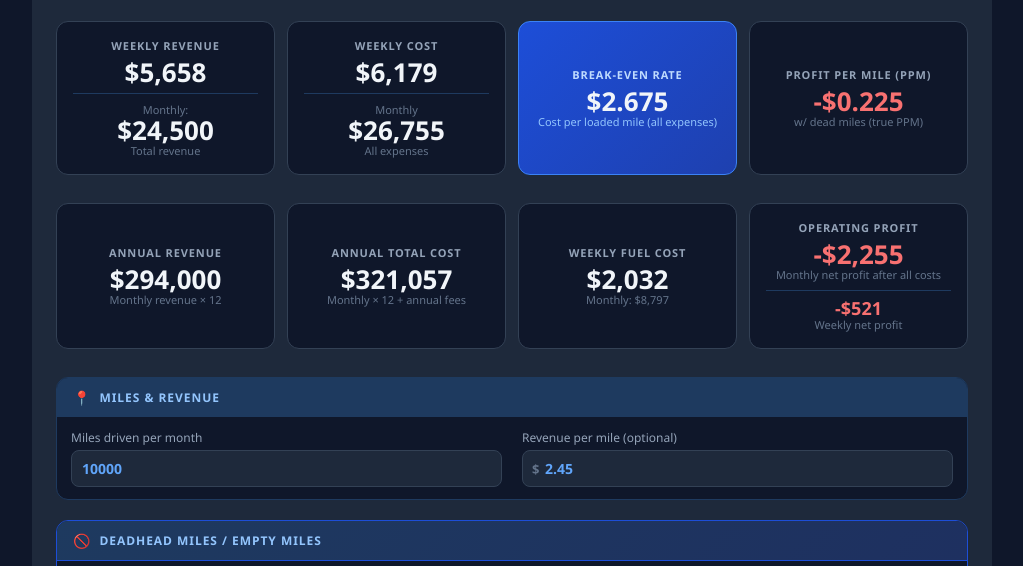
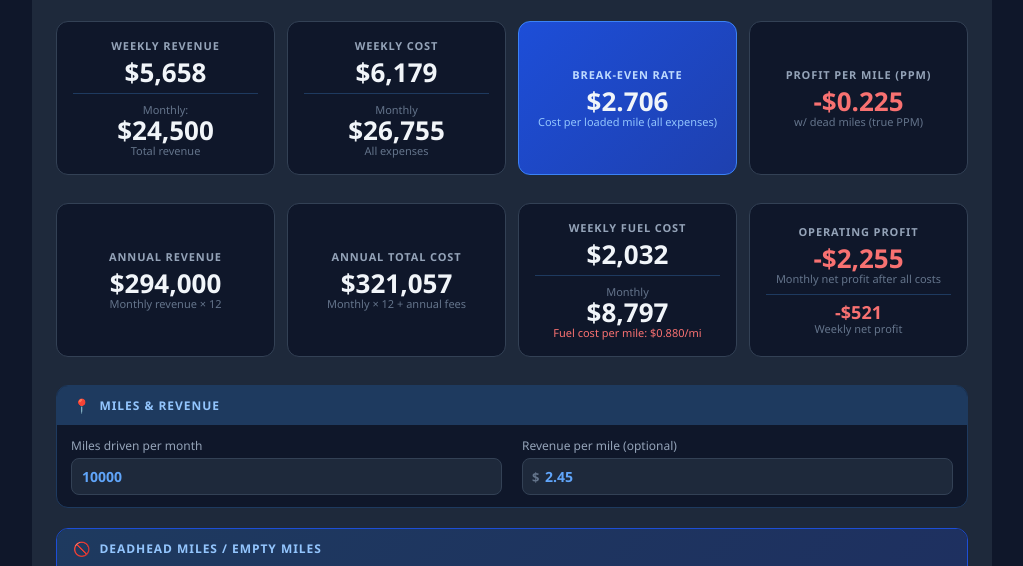
Before and after one commit to Igor333m/calculator, a plain HTML site: page index.html in a window 1280 px wide. Shown: the part 192-758 px from the top of the page, without its empty margins (128-1151 px from the left). Drawn offline with Linux system fonts and the light colour scheme.

Commit message:
Fix cpm and loaded cpm bugs, add cost per mile on the fuel card

```diff
--- a/index.html
+++ b/index.html
@@ -68,7 +68,11 @@
       <div class="result-card">
         <div class="r-label">Weekly Fuel Cost</div>
         <div class="r-value" id="r-weekly-fuel">—</div>
-        <div class="r-sub" id="r-weekly-fuel-sub">Monthly: —</div>
+        <div class="result-divider">
+          <div class="r-sub">Monthly</div>
+          <div class="r-value r-value-sm" id="r-monthly-fuel">—</div>
+        </div>
+        <div class="r-sub profit-negative" id="r-fuel-cost-per-mile">Fuel cost per mile: $0.000/mi</div>
       </div>
       <div class="result-card">
         <div class="r-label">Operating Profit</div>
--- a/js/calculations.js
+++ b/js/calculations.js
@@ -56,7 +56,9 @@ function calculate(inputs) {
     driverPay +
     otherOps;
 
-  const cpm = total / miles;
+  const fixedExclCarrier = total - carrierTotal;
+  const cpm = fixedExclCarrier / (miles * (1 - inputs.carrier_pct / 100));
+  // const cpm = total / miles;
   const annualTotal = total * 12;
   const annualGrossRevenue = grossRevenue * 12;
   const monthlyProfit = grossRevenue - total;
@@ -70,9 +72,11 @@ function calculate(inputs) {
   const weeklyCost = total / 4.33;
   const weeklyFuel = fuel / 4.33;
   const weeklyProfit = monthlyProfit / 4.33;
+  const rawTotalMiles = (inputs.miles || 0) + deadMiles;
+  const fuelCostPerMile = rawTotalMiles > 0 ? fuel / rawTotalMiles : 0;
 
-  const loadedPpm = rpm > 0 ? rpm - cpm : null;
-  const truePpm = rpm > 0 ? monthlyProfit / totalMiles : null;
+  const loadedPpm = miles > 0 ? monthlyProfit / miles : null;
+  const truePpm = totalMiles > 0 ? monthlyProfit / totalMiles : null;
   const deadPct = deadMiles > 0 ? (deadMiles / totalMiles) * 100 : 0;
 
   return {
@@ -99,6 +103,7 @@ function calculate(inputs) {
     weeklyCost,
     weeklyFuel,
     weeklyProfit,
+    fuelCostPerMile,
     deadMileCost,
     loadedPpm,
     truePpm,
--- a/js/renderResults.js
+++ b/js/renderResults.js
@@ -8,7 +8,8 @@ function renderResults(result) {
   const annualRevenue = document.getElementById('r-annual-revenue');
   const annualTotal = document.getElementById('r-annual');
   const weeklyFuel = document.getElementById('r-weekly-fuel');
-  const weeklyFuelSub = document.getElementById('r-weekly-fuel-sub');
+  const monthlyFuel = document.getElementById('r-monthly-fuel');
+  const fuelCostPerMile = document.getElementById('r-fuel-cost-per-mile');
 
   const ppmEl = document.getElementById('r-ppm');
   const ppmSub = document.getElementById('r-ppm-sub');
@@ -30,7 +31,8 @@ function renderResults(result) {
   annualRevenue.textContent = formatCurrency(result.annualGrossRevenue, 0);
   annualTotal.textContent = formatCurrency(result.annualTotal, 0);
   weeklyFuel.textContent = formatCurrency(result.weeklyFuel, 0);
-  weeklyFuelSub.textContent = 'Monthly: ' + formatCurrency(result.fuel, 0);
+  monthlyFuel.textContent = formatCurrency(result.fuel, 0);
+  fuelCostPerMile.textContent = 'Fuel cost per mile: ' + formatCurrency(result.fuelCostPerMile, 3) + '/mi';
 
   if (result.rpm > 0) {
     ppmEl.textContent = formatCurrency(result.truePpm, 3);
```
